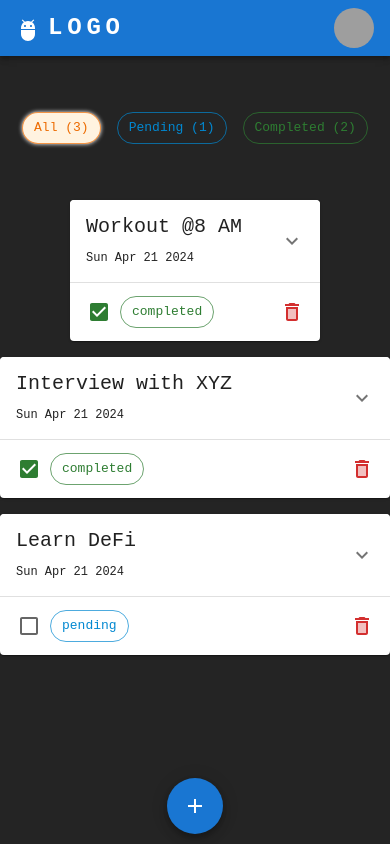
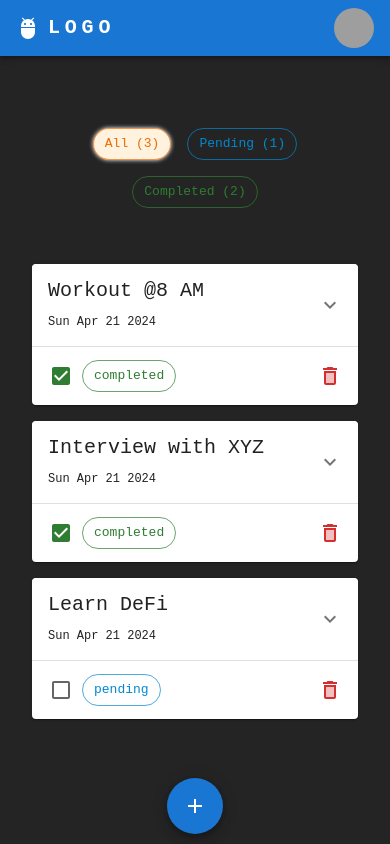
Before and after one commit to yugs16/task-manager, a React (Vite) app: page / in a window 390 px wide. Built offline with nearby package versions, Linux system fonts and the light colour scheme; grey boxes are pictures that could not be loaded.

Commit message:
some ux overlap fixes

```diff
--- a/src/components/Cards/Card.tsx
+++ b/src/components/Cards/Card.tsx
@@ -66,11 +66,11 @@ const Card = (props: any) => {
 	let sxForPaper = {
 		transition: 'width 1s ease-in-out',
 		overflow: 'hidden',
-		width: '250px',
+		width: 'auto',
 	};
 
 	if (expand) {
-		sxForPaper = { ...sxForPaper, width: '500px !important' };
+		sxForPaper = { ...sxForPaper };
 	}
 
 	return (
@@ -78,11 +78,17 @@ const Card = (props: any) => {
 			sx={(theme) => ({
 				...sxForPaper,
 				fontSize: 'h6.fontSize',
-
 				minWidth: '250px',
 				height: expand ? '100%' : 'auto',
-				[theme.breakpoints.only('xs')]: {
-					width: 'auto',
+				[theme.breakpoints.down('sm')]: {
+					width: '100%',
+					marginRight: 2,
+				},
+				[theme.breakpoints.up('sm')]: {
+					width: expand ? '400px !important' : '250px',
+				},
+				[theme.breakpoints.up('sm')]: {
+					width: expand ? '500px !important' : '250px',
 				},
 			})}
 		>
--- a/src/components/Cards/index.tsx
+++ b/src/components/Cards/index.tsx
@@ -12,7 +12,7 @@ export default function CardList(props: any) {
 		setCount(getCount());
 	}, [props.refresh]);
 
-	const handleFetchByStatus = (val: string) => {
+	const handleFetchByStatus = (val?: string) => {
 		console.log('sasajksajksa');
 		setItems([...getItems(val ? { status: val } : {})]);
 	};
@@ -32,8 +32,10 @@ export default function CardList(props: any) {
 			container
 			spacing={2}
 			marginTop={2}
+			margin={4}
 			justifyContent={'center'}
 			data-testid={'card-list'}
+			marginLeft={{ xs: 2, sm: 4 }}
 		>
 			<Grid
 				key={'chip-group'}
@@ -46,7 +48,7 @@ export default function CardList(props: any) {
 				<ChipGroup count={count} handleStatus={handleFetchByStatus}></ChipGroup>
 			</Grid>
 			{items.map((item, index) => (
-				<Grid item key={index + 1}>
+				<Grid item key={index + 1} xs={12} sm={'auto'}>
 					<Card
 						item={item}
 						handleDeleteItem={handleDeleteItem}
--- a/src/components/NavBar.tsx
+++ b/src/components/NavBar.tsx
@@ -13,42 +13,18 @@ function NavBar() {
 		<AppBar position="static">
 			<Container maxWidth="xl">
 				<Toolbar disableGutters>
-					<AdbIcon sx={{ display: { xs: 'none', md: 'flex' }, mr: 1 }} />
+					<AdbIcon sx={{ display: { md: 'flex' }, mr: 1 }} />
 					<Typography
 						variant="h6"
 						noWrap
-						component="a"
-						href="#app-bar-with-responsive-menu"
 						sx={{
 							mr: 2,
-							display: { xs: 'none', md: 'flex' },
+
 							fontFamily: 'monospace',
 							fontWeight: 700,
 							color: 'inherit',
 							letterSpacing: '.3rem',
 
-							textDecoration: 'none',
-						}}
-					>
-						LOGO
-					</Typography>
-					<Box sx={{ widht: 20, height: 20 }}>
-						<AdbIcon sx={{ display: { xs: 'flex', md: 'none' }, mr: 1 }} />
-					</Box>
-
-					<Typography
-						variant="h5"
-						noWrap
-						component="a"
-						href="#app-bar-with-responsive-menu"
-						sx={{
-							mr: 2,
-							display: { xs: 'flex', md: 'none' },
-							flexGrow: 1,
-							fontFamily: 'monospace',
-							fontWeight: 700,
-							letterSpacing: '.3rem',
-							color: 'inherit',
 							textDecoration: 'none',
 						}}
 					>
```
